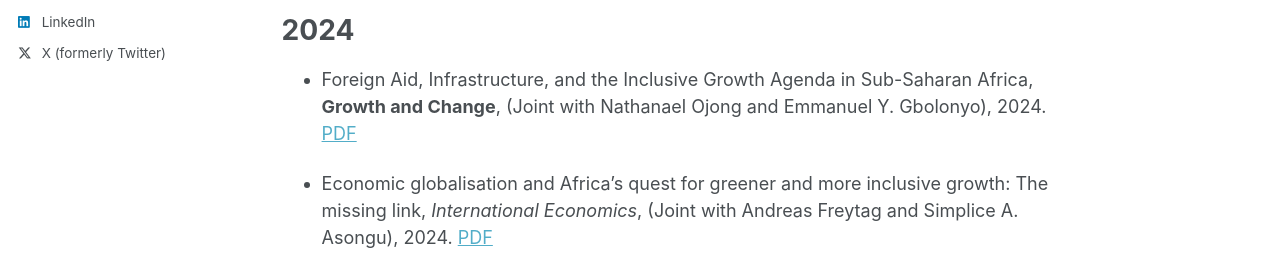
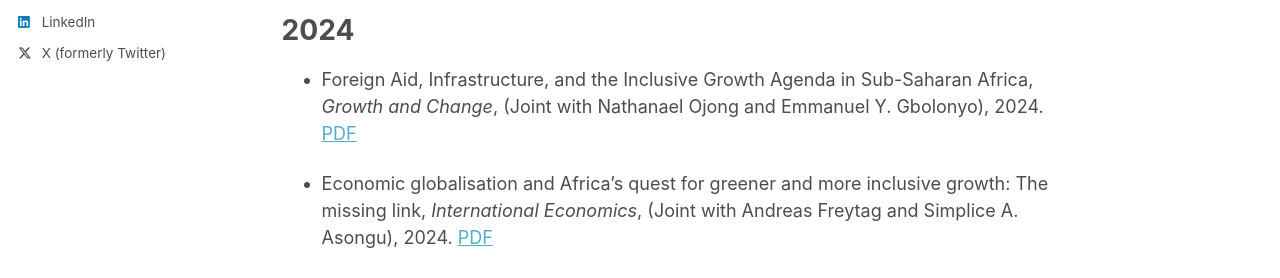
Before and after one commit to ikofori/ikofori.github.io, a Jekyll site: the page built from _pages/research.md, in a window 1280 px wide. Shown: the part 614-892 px from the top of the page. Built offline with Jekyll 4.4.1, drawn with Linux system fonts in a browser that asks for light colours; some web fonts are replaced; a script that is not in the unit is left out.

```diff
--- a/_pages/research.md
+++ b/_pages/research.md
@@ -21,7 +21,7 @@ permalink: /research/
 - Heterogeneous effects of frontier technology adoption on economic growth in Africa, *Structural Change and Economic Dynamics*, (Joint with Emmanuel Y. Gbolonyo, Andrea Vezzulli), 2025. [PDF](https://doi.org/10.1016/j.strueco.2025.09.004) <br/>
 
 # 2024
-- Foreign Aid, Infrastructure, and the Inclusive Growth Agenda in Sub-Saharan Africa, **Growth and Change**, (Joint with Nathanael Ojong and Emmanuel Y. Gbolonyo), 2024. [PDF](https://doi.org/10.1111/grow.70004) <br/>
+- Foreign Aid, Infrastructure, and the Inclusive Growth Agenda in Sub-Saharan Africa, *Growth and Change*, (Joint with Nathanael Ojong and Emmanuel Y. Gbolonyo), 2024. [PDF](https://doi.org/10.1111/grow.70004) <br/>
 
 - Economic globalisation and Africa's quest for greener and more inclusive growth: The missing link, *International Economics*, (Joint with Andreas Freytag and Simplice A. Asongu), 2024. [PDF](https://doi.org/10.1016/j.inteco.2024.100509) <br/>
 
```
